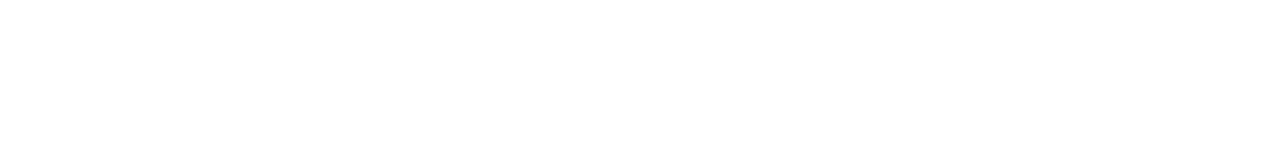
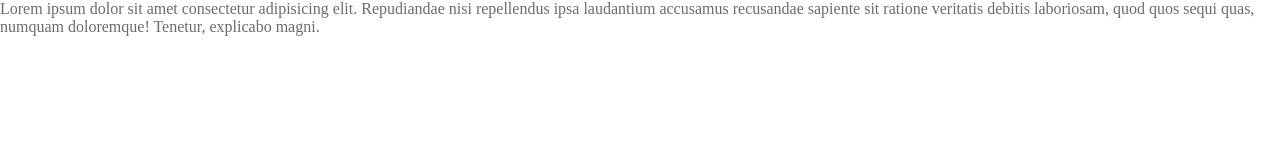
Before and after one commit to HeitorTBernardo/projeto-travlegram, a plain HTML site: page index.html in a window 1280 px wide. Drawn offline with Linux system fonts and the light colour scheme.

Commit message:
initial style guide

```diff
--- a/index.html
+++ b/index.html
@@ -7,6 +7,6 @@
   <link rel="stylesheet" href="styles/index.css"">
 </head>
 <body>
-
+  <p>Lorem ipsum dolor sit amet consectetur adipisicing elit. Repudiandae nisi repellendus ipsa laudantium accusamus recusandae sapiente sit ratione veritatis debitis laboriosam, quod quos sequi quas, numquam doloremque! Tenetur, explicabo magni.</p>
 </body>
 </html>
--- a/styles/global.css
+++ b/styles/global.css
@@ -3,3 +3,18 @@
   padding: 0;
   box-sizing: border-box;
 }
+
+:root {
+  --brand-color: #EF5F4C;
+  --background-color: #FFFFFF;
+  --surface-color: #F5F5F5;
+  --skeleton-color: #D9D9D9;
+  --shape-transparency: #ffffff91;
+  --text-color-primary: #313131;
+  --text-color-secondary: #6C6C6C;
+}
+
+body {
+  color: var(--text-color-secondary);
+  background-color: var(--background-color);
+}
```
Also changed, not shown: assets/AirplaneTilt.svg (added), assets/Image 01.png (added), assets/Image 02.png (added), assets/Image 03.png (added), assets/Image 04.png (added), assets/Image 05.png (added), assets/Image 06.png (added), assets/Image 07.png (added), assets/Image 08.png (added), assets/Image 09.png (added), assets/Image 10.png (added), assets/Image 11.png (added), assets/Image.svg (added), assets/Logo.svg (added), 2 more files, 1 other file.
